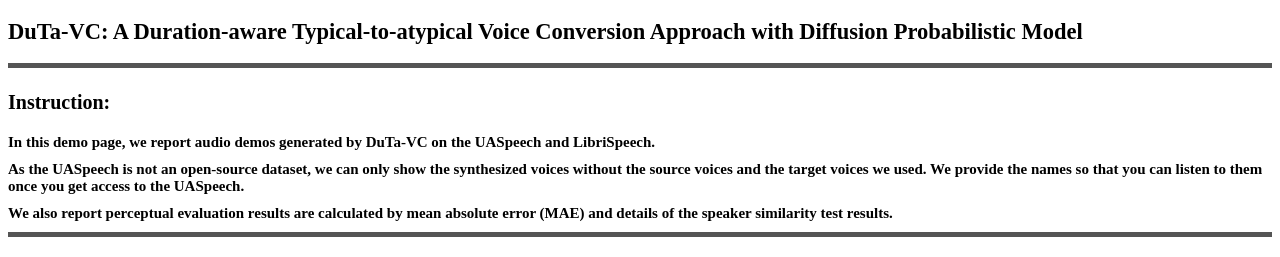
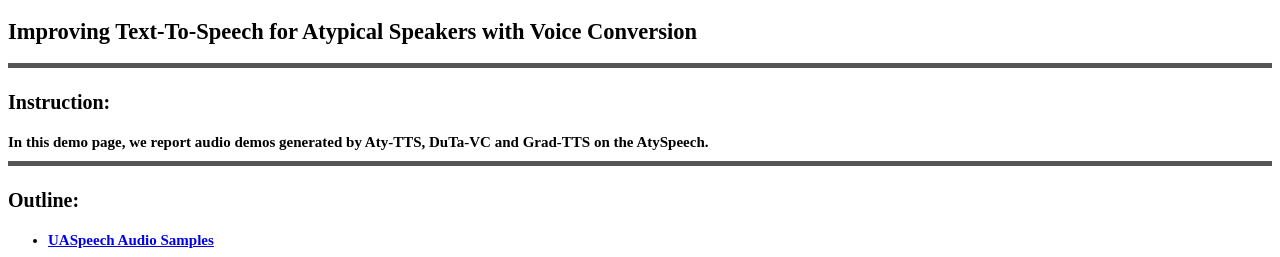
Before and after one commit to WangHelin1997/Aty-TTS-Demo, a plain HTML site: page index.html in a window 1280 px wide. Shown: the top 257 px of the page. Drawn offline with Linux system fonts and the light colour scheme.

Commit message:
Update index.html

```diff
--- a/index.html
+++ b/index.html
@@ -27,12 +27,11 @@ toc_container {
 </style>
 </head>
 <body>
-    <h2>DuTa-VC: A Duration-aware Typical-to-atypical Voice Conversion Approach with Diffusion Probabilistic Model</h2>
+    <h2>Improving Text-To-Speech for Atypical Speakers with Voice Conversion</h2>
     <hr style="height:3px;border:none;border-top:5px solid #555555;" />
     <h3> <strong><p class="toc_title", style="font-size:20px">Instruction:</p></strong>
-      <h1 style="font-size:15px">In this demo page, we report audio demos generated by DuTa-VC on the UASpeech and LibriSpeech.</h1>
-      <h1 style="font-size:15px">As the UASpeech is not an open-source dataset, we can only show the synthesized voices without the source voices and the target voices we used. We provide the names so that you can listen to them once you get access to the UASpeech.</h1>
-      <h1 style="font-size:15px">We also report perceptual evaluation results are calculated by mean absolute error (MAE) and details of the speaker similarity test results.</h1>
+      <h1 style="font-size:15px">In this demo page, we report audio demos generated by Aty-TTS, DuTa-VC and Grad-TTS on the AtySpeech.</h1>
+<!--       <h1 style="font-size:15px">We also report perceptual evaluation results are calculated by mean absolute error (MAE) and details of the speaker similarity test results.</h1> -->
     </h3>
     <hr style="height:3px;border:none;border-top:5px solid #555555;" />
 
```
